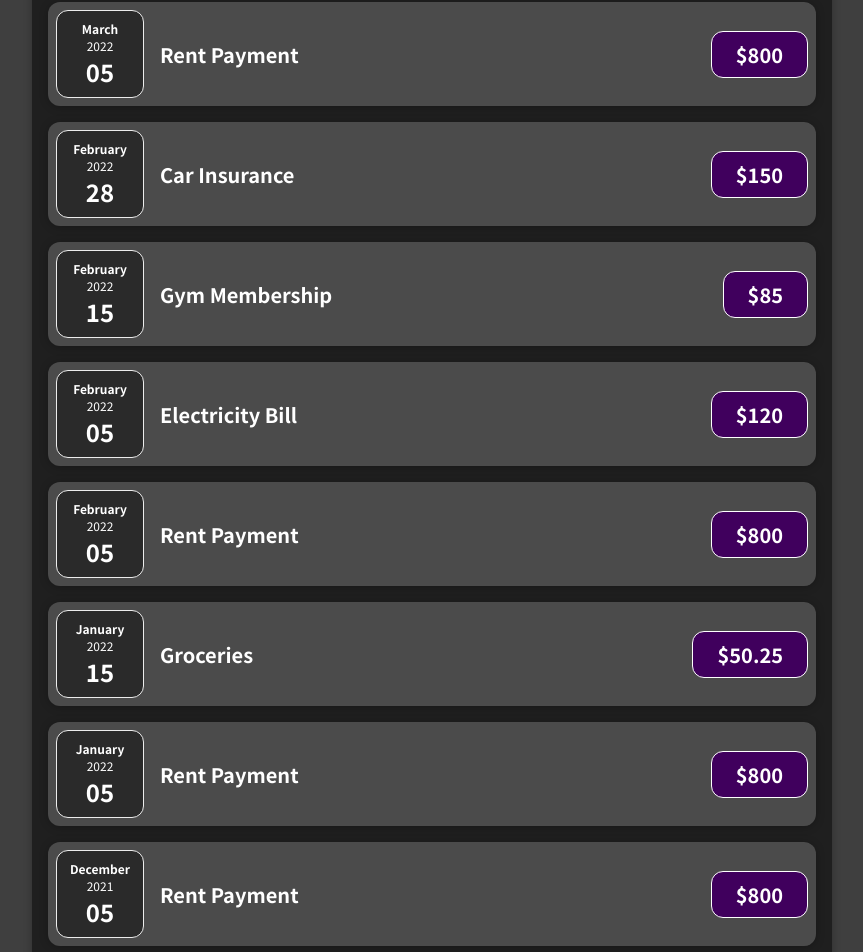
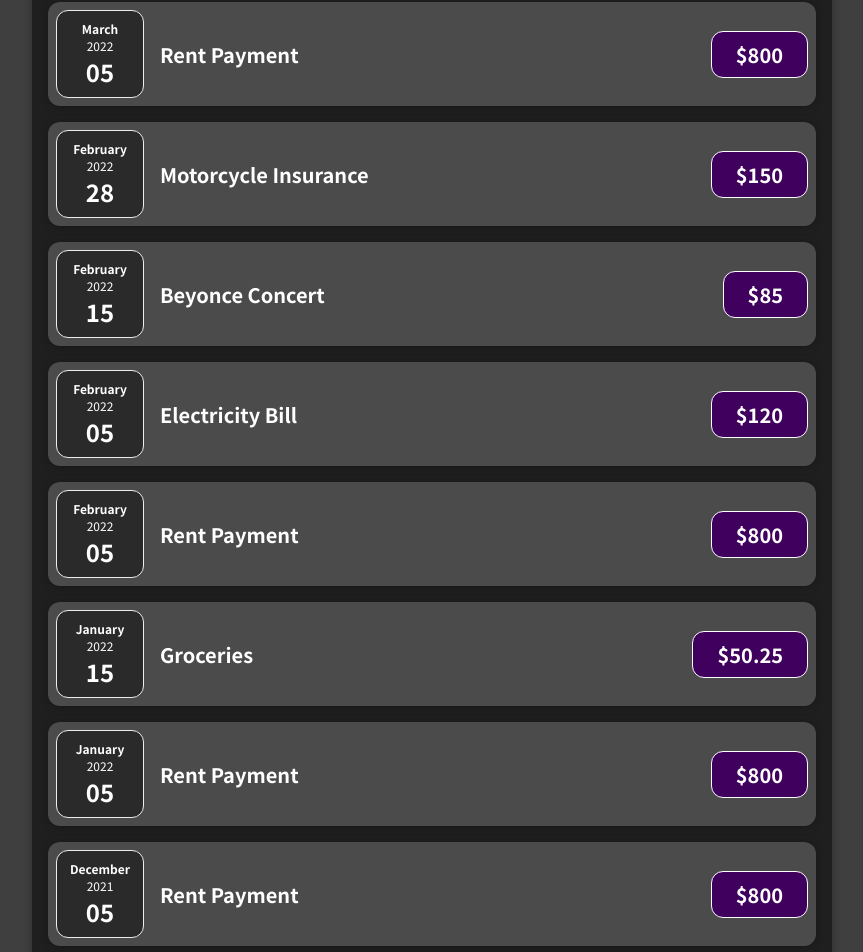
Before and after one commit to dex-devries/finance-app, a React (Create React App) app: page / in a window 1280 px wide. Shown: the part 3660-4612 px from the top of the page, without its empty margins (208-1071 px from the left). Built offline with nearby package versions, Linux system fonts and the light colour scheme.

Commit message:
demo redundancies removed

```diff
--- a/src/demoExpenses.js
+++ b/src/demoExpenses.js
@@ -181,13 +181,13 @@ const expenses = [
   },
   {
     id: "6482931750",
-    title: "Gym Membership",
+    title: "Beyonce Concert",
     amount: 85.0,
     date: new Date(2022, 1, 15),
   },
   {
     id: "2804637195",
-    title: "Car Insurance",
+    title: "Motorcycle Insurance",
     amount: 150.0,
     date: new Date(2022, 1, 28),
   },
```
